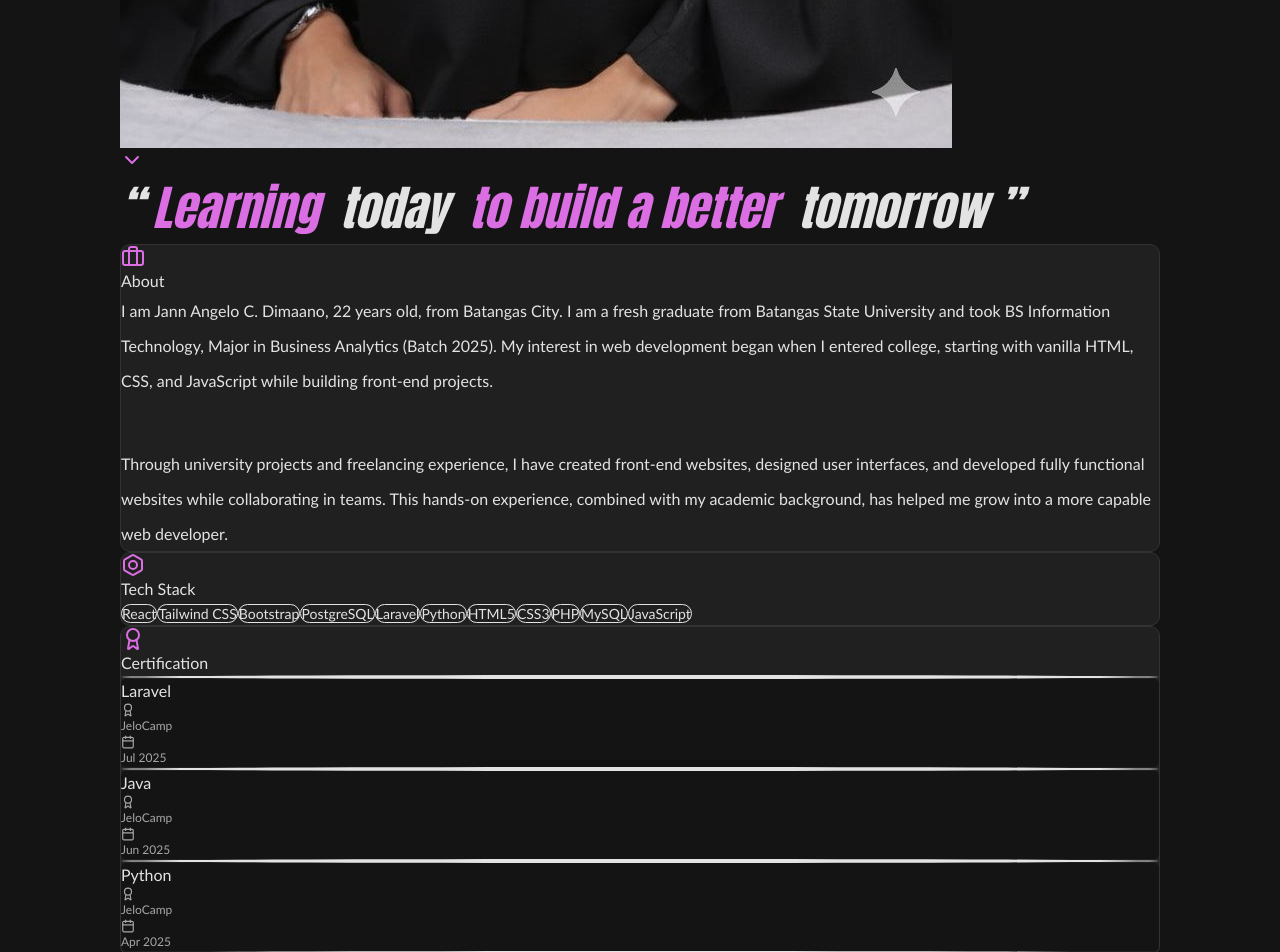
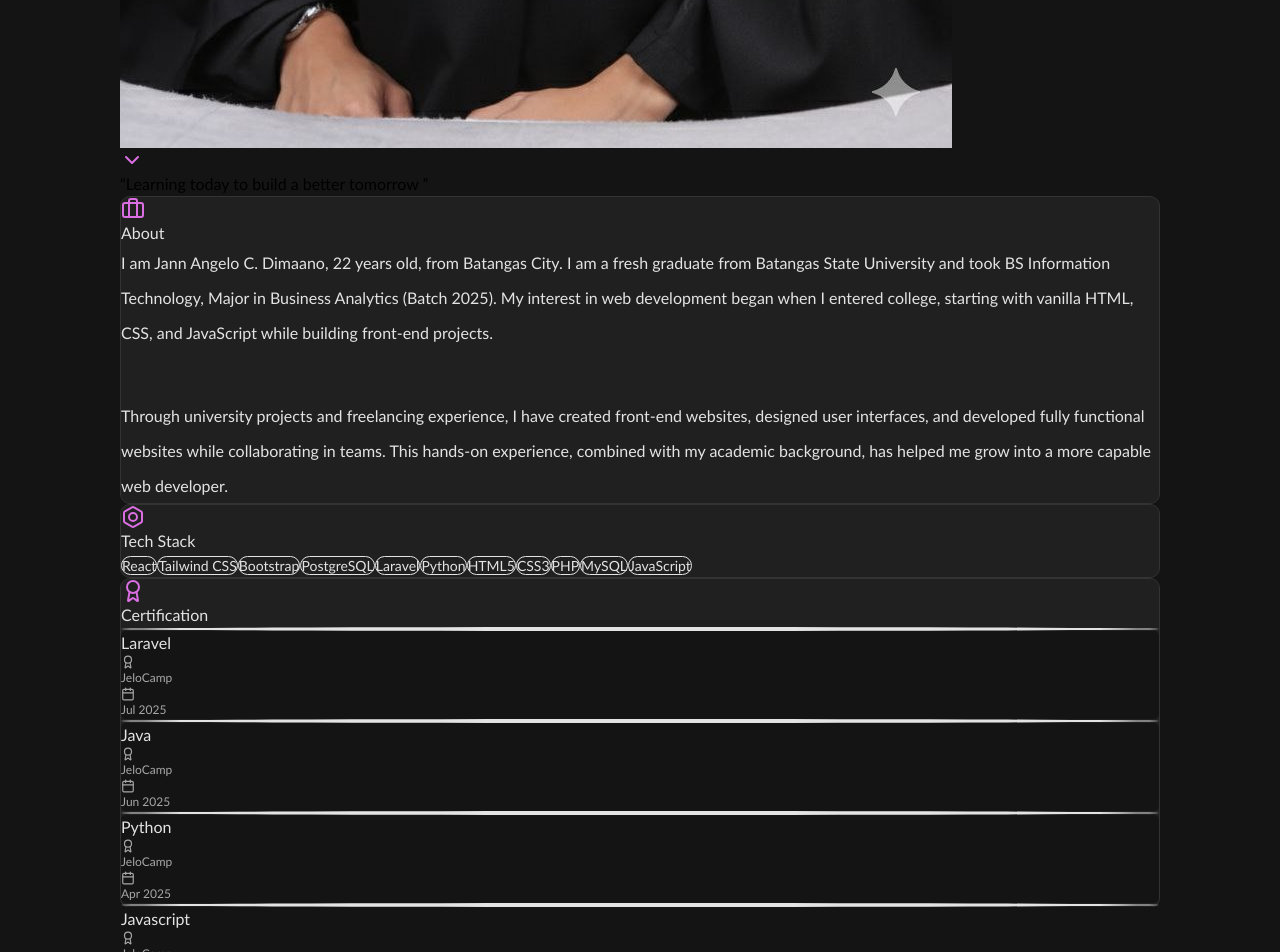
Before and after one commit to codewithjelo/Jelo_Portfolio, a React (Vite) app in the folder jelo-portfolio/: page / in a window 1280 px wide. Shown: the part 1460-2412 px from the top of the page. Built offline with nearby package versions, Linux system fonts and the light colour scheme.

Commit message:
Modify class name and add element below the tagline

```diff
--- a/jelo-portfolio/src/components/sections/About.jsx
+++ b/jelo-portfolio/src/components/sections/About.jsx
@@ -23,10 +23,12 @@ const About = forwardRef((props, ref) => {
   return (
     <section id="about" ref={ref} className="min-h-screen min-w-screen py-20">
       <div className="max-w-7xl px-6">
-        <h1 className="tagline uppercase text-center mb-20">
+        <h1 className="about-tagline uppercase text-center mb-4">
           “<span>Learning </span> today <span>to build a better</span> tomorrow
           ”
         </h1>
+
+        <div className="w-20 h-1 bg-[var(--accent)] mx-auto mb-16"></div>
 
         {/* Content Grid */}
         <div className="grid grid-cols-1 md:grid-cols-[650px_1fr] gap-[2vw]">
```
